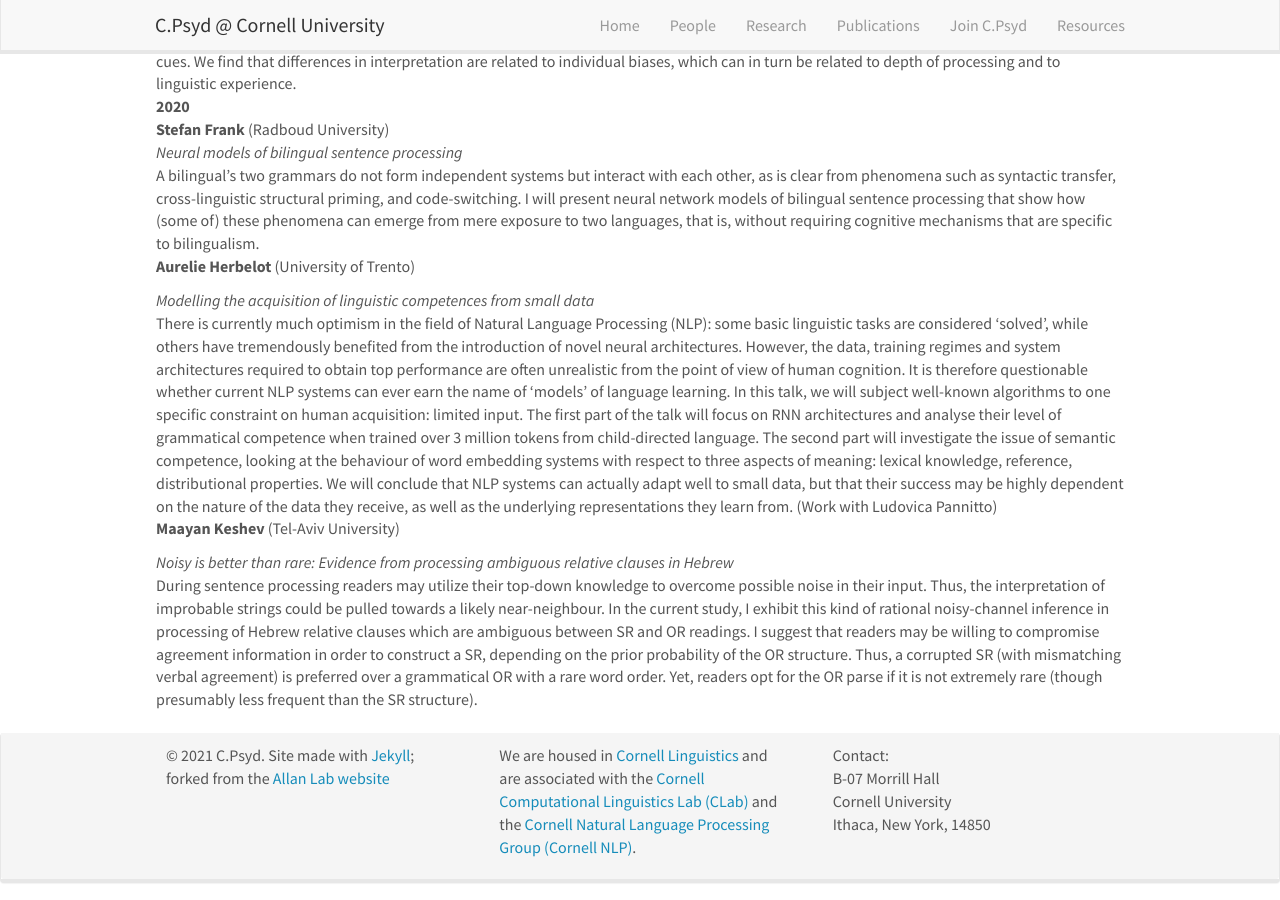
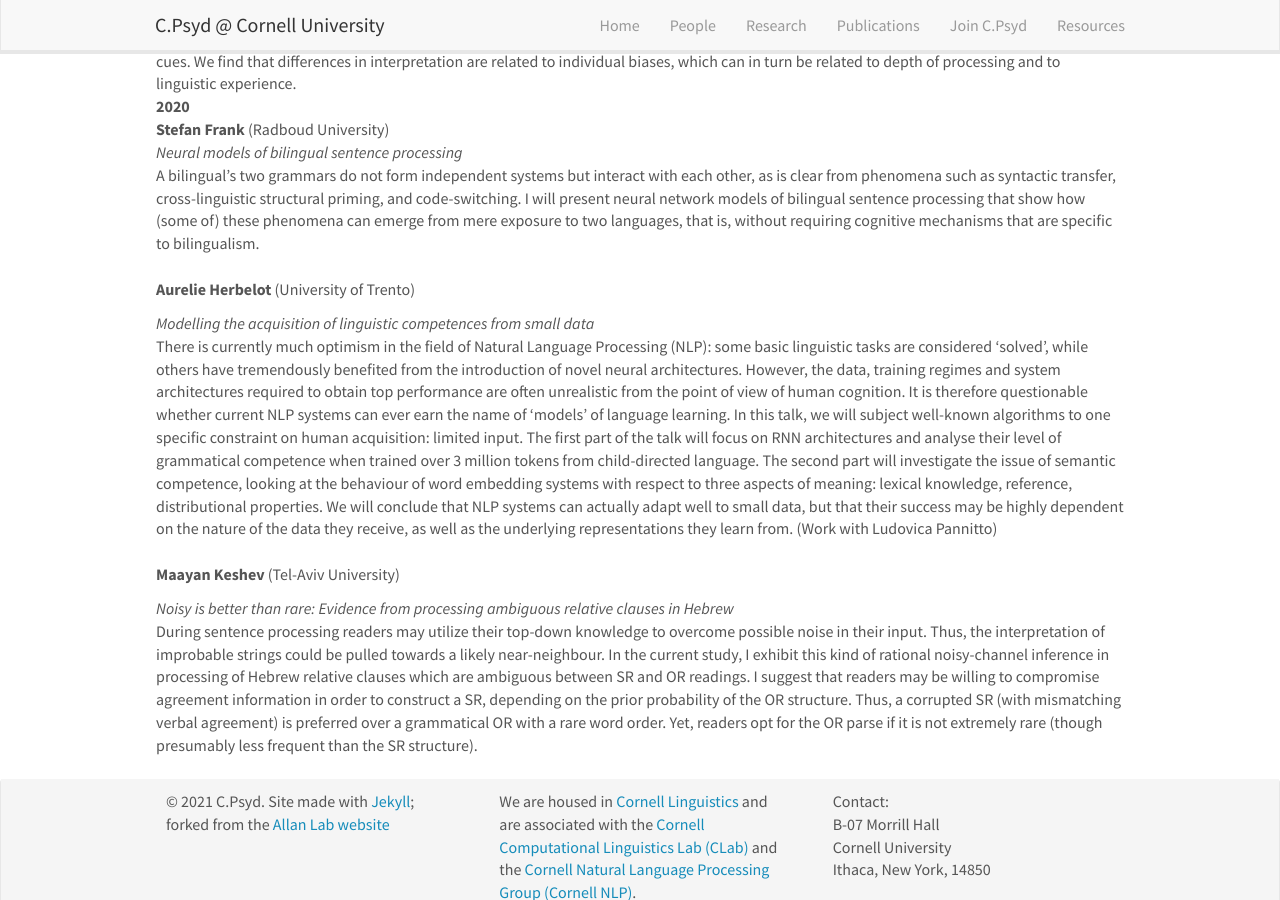
Before and after one commit to C-Psyd/c-psyd.github.io, a Jekyll site: the page built from _pages/schedule.md, in a window 1280 px wide and 900 px high, scrolled down 2093 px. Built offline with Jekyll 4.4.1, drawn with Linux system fonts in a browser that asks for light colours; nearby versions of some CDN libraries.

```diff
--- a/_pages/schedule.md
+++ b/_pages/schedule.md
@@ -49,11 +49,11 @@ First we set up a framework to generate grammatical variants corresponding to se
 **2020**
 : **Stefan Frank** (Radboud University)
 : _Neural models of bilingual sentence processing_
-: A bilingual's two grammars do not form independent systems but interact with each other, as is clear from phenomena such as syntactic transfer, cross-linguistic structural priming, and code-switching. I will present neural network models of bilingual sentence processing that show how (some of) these phenomena can emerge from mere exposure to two languages, that is, without requiring cognitive mechanisms that are specific to bilingualism.
+: A bilingual's two grammars do not form independent systems but interact with each other, as is clear from phenomena such as syntactic transfer, cross-linguistic structural priming, and code-switching. I will present neural network models of bilingual sentence processing that show how (some of) these phenomena can emerge from mere exposure to two languages, that is, without requiring cognitive mechanisms that are specific to bilingualism.  <br><br>
 
 : **Aurelie Herbelot** (University of Trento)
 : _Modelling the acquisition of linguistic competences from small data_
-: There is currently much optimism in the field of Natural Language Processing (NLP): some basic linguistic tasks are considered 'solved', while others have tremendously benefited from the introduction of novel neural architectures. However, the data, training regimes and system architectures required to obtain top performance are often unrealistic from the point of view of human cognition. It is therefore questionable whether current NLP systems can ever earn the name of 'models' of language learning. In this talk, we will subject well-known algorithms to one specific constraint on human acquisition: limited input. The first part of the talk will focus on RNN architectures and analyse their level of grammatical competence when trained over 3 million tokens from child-directed language. The second part will investigate the issue of semantic competence, looking at the behaviour of word embedding systems with respect to three aspects of meaning: lexical knowledge, reference, distributional properties. We will conclude that NLP systems can actually adapt well to small data, but that their success may be highly dependent on the nature of the data they receive, as well as the underlying representations they learn from. (Work with Ludovica Pannitto)
+: There is currently much optimism in the field of Natural Language Processing (NLP): some basic linguistic tasks are considered 'solved', while others have tremendously benefited from the introduction of novel neural architectures. However, the data, training regimes and system architectures required to obtain top performance are often unrealistic from the point of view of human cognition. It is therefore questionable whether current NLP systems can ever earn the name of 'models' of language learning. In this talk, we will subject well-known algorithms to one specific constraint on human acquisition: limited input. The first part of the talk will focus on RNN architectures and analyse their level of grammatical competence when trained over 3 million tokens from child-directed language. The second part will investigate the issue of semantic competence, looking at the behaviour of word embedding systems with respect to three aspects of meaning: lexical knowledge, reference, distributional properties. We will conclude that NLP systems can actually adapt well to small data, but that their success may be highly dependent on the nature of the data they receive, as well as the underlying representations they learn from. (Work with Ludovica Pannitto)  <br><br>
 
 : **Maayan Keshev** (Tel-Aviv University)
 : _Noisy is better than rare: Evidence from processing ambiguous relative clauses in Hebrew_
```
